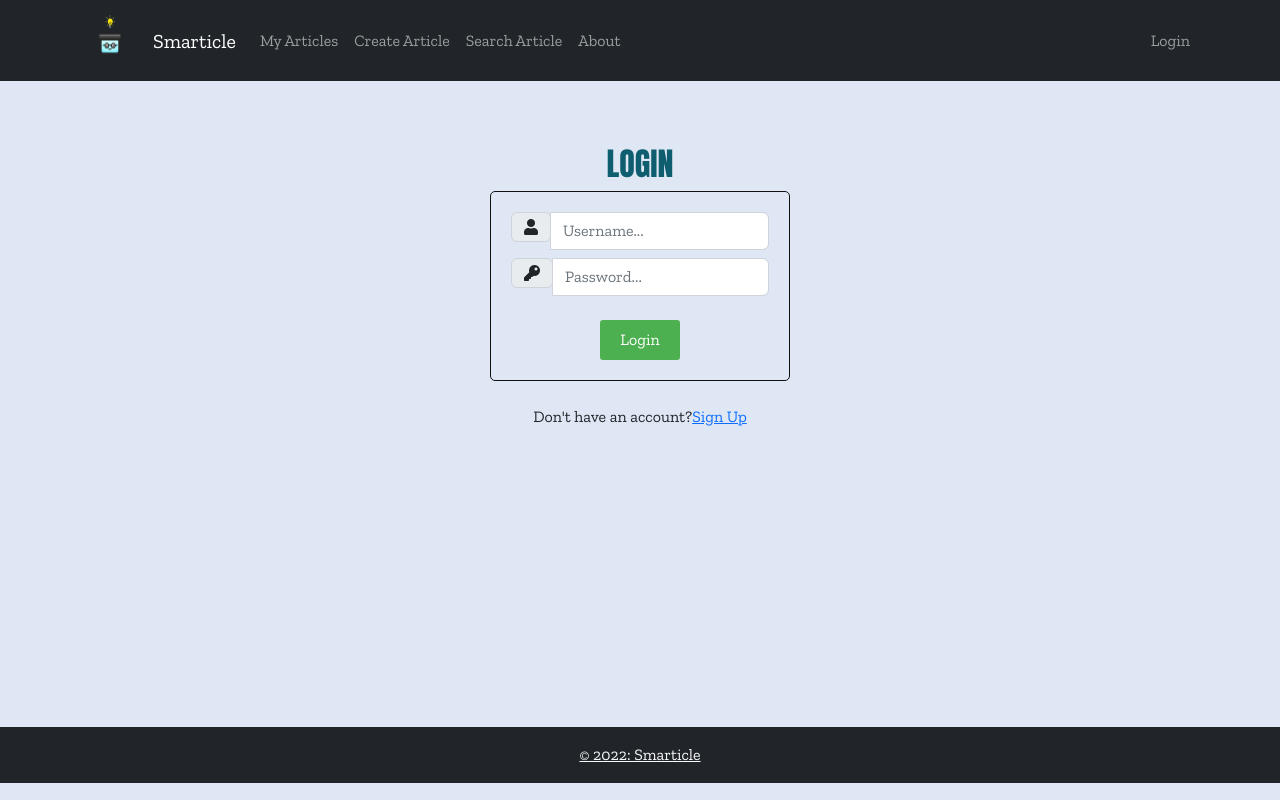
After one commit to redhat-beyond/Smarticle, a Django app: page /login/ in a window 1280 px wide. The commit adds this page. Run offline with Django 4.2, Linux system fonts and the light colour scheme; some libraries are stand-ins or nearby versions.

Commit message:
Adding Login feature file

```diff
--- a/finalProject_g4/urls.py
+++ b/finalProject_g4/urls.py
@@ -22,7 +22,8 @@ urlpatterns = [
     path('', views.home_page, name='homepage'),
     path('search/', views.search, name='search'),
     path('create_article/', views.create_article, name='create_article'),
-    path('about/', views.about_page, name='aboutpage')
+    path('about/', views.about_page, name='aboutpage'),
+    path('login/', views.login_view, name='login')
 ]
 
 handler404 = views.error_404
--- a/projboard/forms.py
+++ b/projboard/forms.py
@@ -9,3 +9,8 @@ class CreateArticleForm(forms.ModelForm):
         widgets = {
             'user_id': forms.HiddenInput(),
         }
+
+
+class LoginForm(forms.Form):
+    username = forms.CharField(label='Username', max_length=100)
+    password = forms.CharField(widget=forms.PasswordInput)
--- /dev/null
+++ b/projboard/static/css/login.css
@@ -0,0 +1,19 @@
+form {
+    display: flex;
+    flex-direction: column;
+    width: 300px;
+    margin: 0 auto;
+    border: 1px solid rgb(20, 17, 17);
+    border-radius: 5px;
+    padding: 20px;
+}
+
+form input[type="submit"] {
+    background-color: #4CAF50;
+    border: none;
+    color: white;
+    padding: 8px 20px;
+    font-size: 16px;
+    cursor: pointer;
+    border-radius: 3px;
+}
--- a/projboard/templates/base.html
+++ b/projboard/templates/base.html
@@ -49,6 +49,11 @@
             </li>
           </ul>
         </div>
+          <ul class="navbar-nav ml-auto">
+            <li class-"nav-item">
+              <a class="nav-link" href="/login">Login</a>
+            </li>
+          </ul>
     </nav>
 
 
--- /dev/null
+++ b/projboard/templates/login/login.html
@@ -0,0 +1,53 @@
+{% extends 'base.html' %}
+{% load static %}
+{% block content %}
+
+<head>
+	<link rel="stylesheet" href="https://use.fontawesome.com/releases/v5.6.1/css/all.css" integrity="sha384-gfdkjb5BdAXd+lj+gudLWI+BXq4IuLW5IT+brZEZsLFm++aCMlF1V92rMkPaX4PP" crossorigin="anonymous">
+	<link rel="stylesheet" type="text/css" href="{% static 'css/login.css' %}">
+</head>
+
+<body>
+	<div class="container h-100">
+		<div class="d-flex justify-content-center h-100">
+			<div class="user_card">
+				<div class="d-flex justify-content-center">
+					<h2 id="form-title">LOGIN</h2>
+				</div>
+				<div class="d-flex justify-content-center form_container">
+					<form method="POST" action="">
+                        {% csrf_token %}
+						<div class="input-group mb-2">
+							<div class="input-group-append">
+								<span class="input-group-text"><i class="fas fa-user"></i></span>
+							</div>
+							<input type="text" name="username" placeholder="Username..." class="form-control">
+						</div>
+						<div class="input-group mb-2">
+							<div class="input-group-append">
+								<span class="input-group-text"><i class="fas fa-key"></i></span>
+							</div>
+								<input type="password" name="password" placeholder="Password..." class="form-control" >
+						</div>
+						<div class="d-flex justify-content-center mt-3 login_container">
+				 			<input class="btn login_btn" type="submit" value="Login">
+				   		</div>
+					</form>
+				</div>
+
+                {% for message in messages %}
+                <p id="messages"> {{message}} </p>
+                {% endfor %}
+
+				<div class="mt-4">
+					<div class="d-flex justify-content-center links">
+						Don't have an account? <a href="" class="ml-2">Sign Up</a>
+					</div>
+
+				</div>
+			</div>
+		</div>
+	</div>
+</body>
+
+{% endblock %}
--- a/projboard/views.py
+++ b/projboard/views.py
@@ -1,7 +1,9 @@
 from .models.article import Article
-from django.shortcuts import render
+from django.shortcuts import render, redirect
+from django.contrib.auth import authenticate, login
 from .models.user import User
 from .forms import CreateArticleForm
+from .forms import LoginForm
 from django.http import Http404
 from django.http import HttpResponse
 from django.template import loader
@@ -57,3 +59,20 @@ def home_page(request):
 
 def about_page(request):
     return render(request, 'about/about.html', {})
+
+
+def login_view(request):
+    if request.method == 'POST':
+        form = LoginForm(request.POST)
+        if form.is_valid():
+            username = form.cleaned_data['username']
+            password = form.cleaned_data['password']
+            user = authenticate(request, username=username, password=password)
+            if user is not None:
+                login(request, user)
+                return redirect('/home')
+            else:
+                form.add_error(None, 'Invalid login')
+    else:
+        form = LoginForm()
+    return render(request, 'login/login.html', {'form': form})
```
